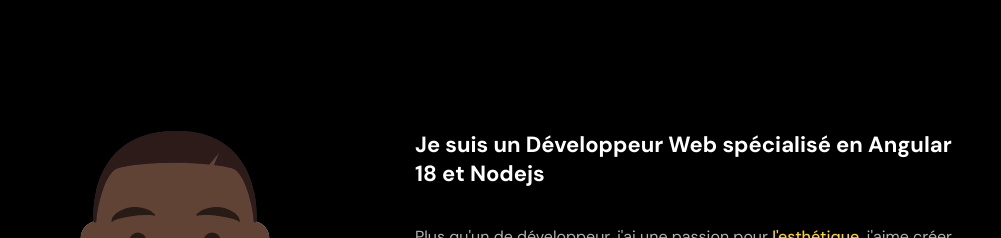
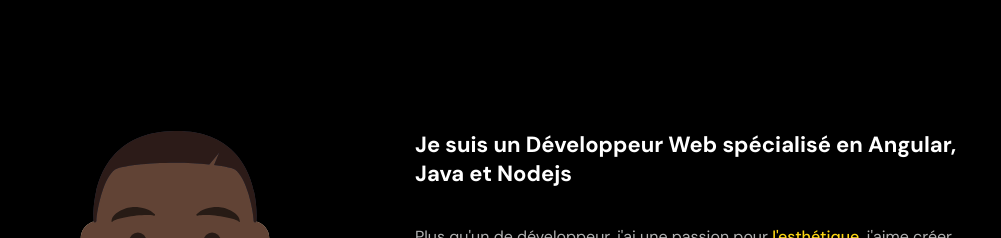
Before and after one commit to EndryLA/portfolio, a React (Vite) app: page / in a window 1280 px wide. Shown: the part 1080-1318 px from the top of the page, without its empty margins (165-1166 px from the left). Built offline with nearby package versions, Linux system fonts and the light colour scheme.

Commit message:
description change

```diff
--- a/src/sections/AboutMe.jsx
+++ b/src/sections/AboutMe.jsx
@@ -78,7 +78,7 @@ export function AboutMe() {
 
         <img src={avatar} alt='photo de Endry Lundy'/>
         <div>
-        <h3>Je suis un Développeur Web spécialisé en Angular 18 et Nodejs </h3>
+        <h3>Je suis un Développeur Web spécialisé en Angular, Java et Nodejs </h3>
         <p>
             Plus qu'un de développeur, j'ai une passion pour <span className='colored'>l'esthétique</span>, j'aime créer des designs qui allient fonctionnalité et beauté.
         </p>
```
